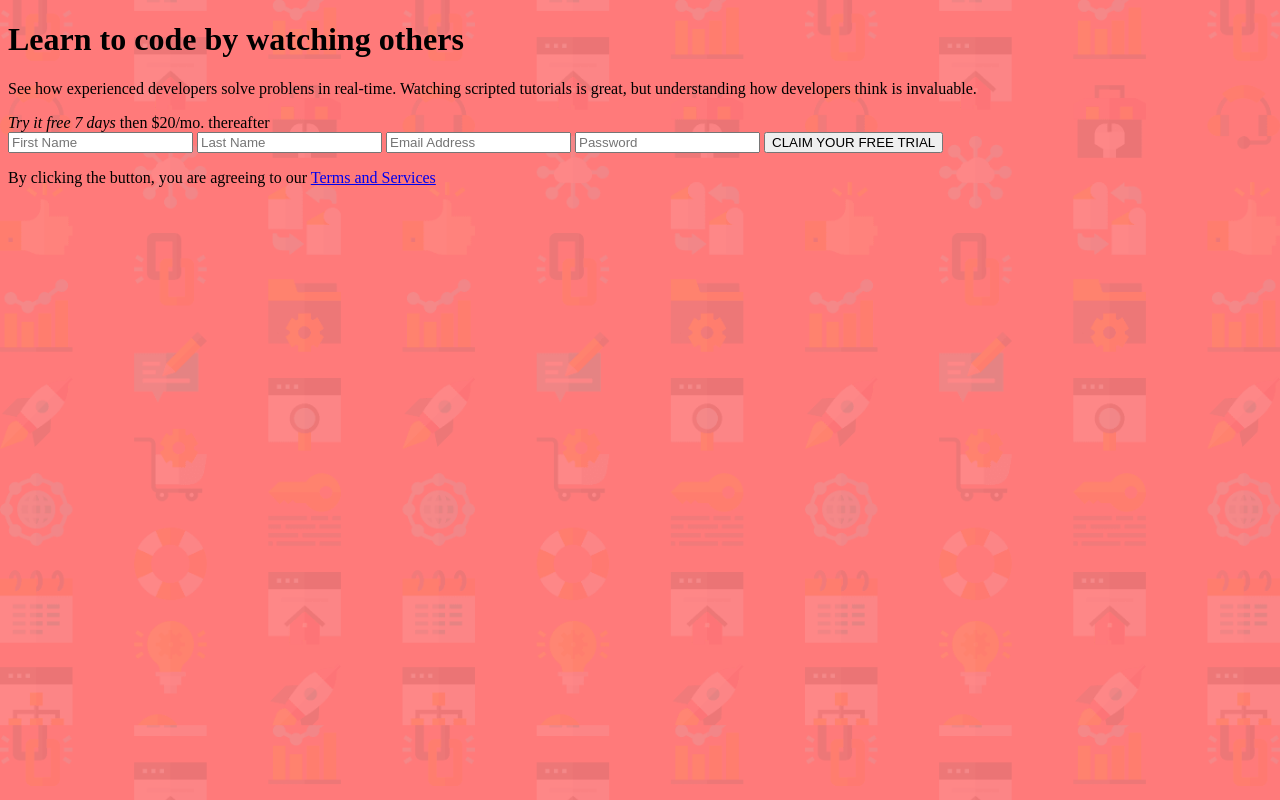
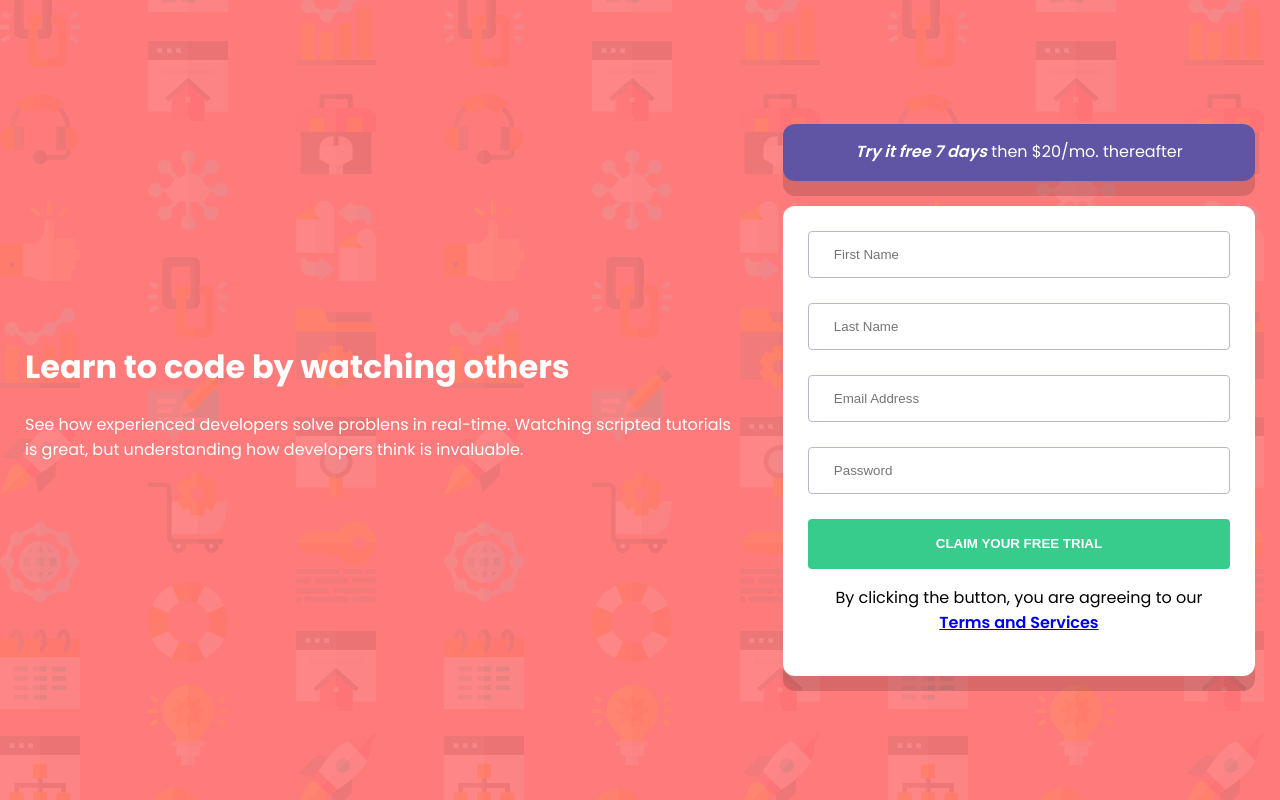
Before and after one commit to fernandofawkes/frontend-mentor-challenges, a website: page SignUpForm/public/index.html in a window 1280 px wide. Drawn offline with Linux system fonts and the light colour scheme.

Commit message:
estilos gerais

```diff
--- a/SignUpForm/public/assets/styles/main.css
+++ b/SignUpForm/public/assets/styles/main.css
@@ -1,11 +1,111 @@
+
 body {
   background-image: url(/assets/images/bg-intro-mobile.png);
   background-size: cover;
-  background-color: hsl(0, 100%, 74%);
+  font-size: 16px;
+  font-family: 'Poppins';
+  height: 100vh;
+}
+
+.form-field {
+  border-radius: 4px;
+  padding: 15px 25px;
+  color: hsl(246, 25%, 77%);
+  border: 1px solid ;
+}
+
+.form-field:focus {
+  border: 1px solid ;
+  color: hsl(249, 10%, 26%);
+
+}
+
+.button {
+  padding: 10px 15px;
+  background-color: #666;
+  border-radius: 4px;
+  color: #fff;
+  border: 0;
+  text-align: center;
+  line-height: 2.3em;
+}
+
+
+.highlight {
+  font-weight: 600;
+}
+
+.container {
+  background-color: #fff;
+  padding: 25px;
+  display: flex;
+  flex-direction: column;
+  align-items: stretch;
+}
+
+.bg-accent {
+  background-color: hsl(248, 32%, 49%);
+}
+
+
+.text-white{
+  color: #fff;
+}
+.bg-primary-red {
+  background-color:  hsl(0, 100%, 74%);
+}
+
+.bg-primary-green {
+  background-color:  hsl(154, 59%, 51%);
+}
+
+
+.shadow {
+  box-shadow: 0px 15px 0px rgba(0,0,0, 0.15);
+}
+
+.text-center {
+  text-align: center;
+}
+
+.round-corners {
+  border-radius: 12px;
+}
+
+
+.row {
+  display: flex;
+  flex-wrap: wrap;
+  max-width: 1440px;
+  margin: auto;
+  align-items: center;
+  justify-content: center;
+}
+
+.block {
+  flex: 1;
+  padding: 25px;
+
+}
+
+.block-half {
+  flex: 0.667;
+  padding: 25px;
+
+}
+
+.space-between-vertical  +
+.space-between-vertical  {
+  margin-top:  25px;
 }
 
 @media screen and (min-width: 375px) {
-body {
-  background-image: url(/assets/images/bg-intro-desktop.png);
+  body {
+    background-image: url(/assets/images/bg-intro-desktop.png);
+  }
+}
+@media screen and (max-width: 375px) {
+ .text-center-sm {
+  text-align: center;
 }
 }
--- a/SignUpForm/public/index.html
+++ b/SignUpForm/public/index.html
@@ -7,25 +7,32 @@
   <meta name="viewport" content="width=device-width, initial-scale=1.0, viewport-fit=cover">
   <meta name="description" content="Sign up for free">
   <link rel="stylesheet" href="assets/styles/main.css" type="text/css">
+  <link href="https://fonts.googleapis.com/css2?family=Poppins:wght@400;500;600;700&display=swap" rel="stylesheet">
   <title>Sign Up Form</title>
 </head>
 
-<body>
+<body class="bg-primary-red row">
+  <div class="block text-white text-center-sm">
     <h1>Learn to code by watching others</h1>
     <p>See how experienced developers solve problens in real-time.
       Watching scripted tutorials is great, but understanding how developers think is invaluable.
     </p>
-  <section>
-    <em>Try it free 7 days</em> then $20/mo. thereafter
+  </div>
+  <div class="block-half">
+    <section class="button shadow bg-accent space-between-vertical round-corners">
+      <em class="highlight">Try it free 7 days</em> then $20/mo. thereafter
     </section>
-  <form action="/" method="post">
-    <input name="firstname" aria-label="enter your first name" type="text" required placeholder="First Name">
-    <input name="lastname" aria-label="enter your last name" type="text" required placeholder="Last Name">
-    <input name="email" aria-label="enter your e-mail address" type="email" required placeholder="Email Address">
-    <input name="password" aria-label="enter a secure password" type="password" required placeholder="Password">
-    <button>CLAIM YOUR FREE TRIAL</button>
-    <p>By clicking the button, you are agreeing to our <a href="/">Terms and Services</a> </p>
+    <form action="/" method="post" class="container shadow round-corners space-between-vertical">
+      <input name="firstname" aria-label="enter your first name" type="text" required class="form-field space-between-vertical" placeholder="First Name" >
+      <input name="lastname" aria-label="enter your last name" type="text" required class="form-field space-between-vertical" placeholder="Last Name">
+      <input name="email" aria-label="enter your e-mail address" type="email" required class="form-field space-between-vertical" placeholder="Email Address">
+      <input name="password" aria-label="enter a secure password" type="password" required class="form-field space-between-vertical" placeholder="Password">
+      <button class="button highlight bg-primary-green space-between-vertical">CLAIM YOUR FREE TRIAL</button>
+      <p class="text-center">By clicking the button, you are agreeing to our <a href="/" class="highlight">Terms and
+          Services</a>
+      </p>
     </form>
+  </div>
 </body>
 
 </html>
```
Lines whose indentation alone changed are shown as unchanged.
